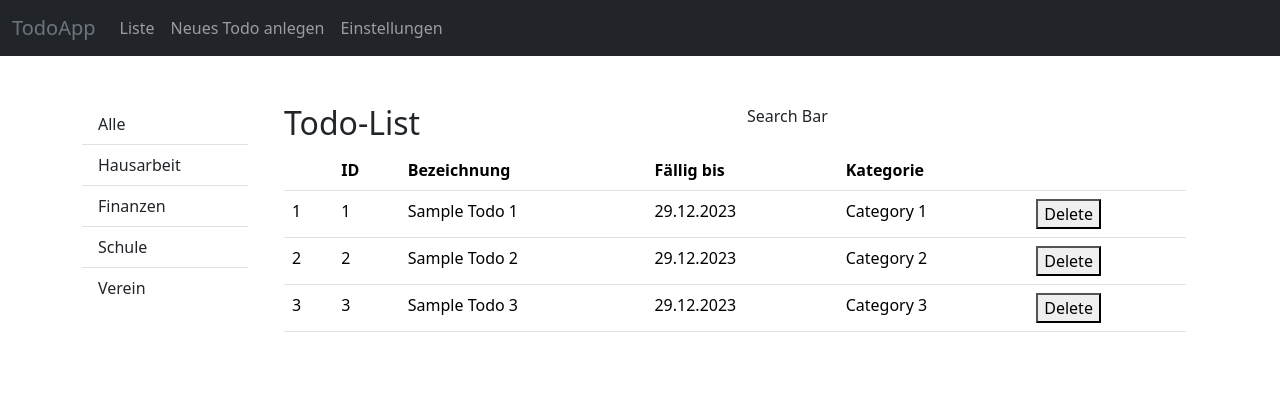
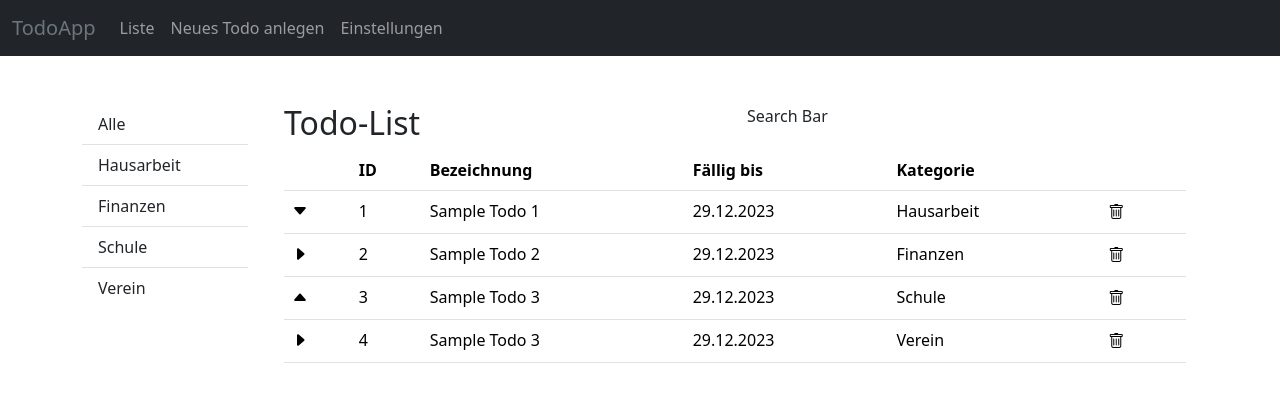
Before and after one commit to JannikKastens/schule-todo, an Angular app: page / in a window 1280 px wide. Shown: the top 402 px of the page. Built offline with nearby package versions, Linux system fonts and the light colour scheme.

Commit message:
Update form component and list entry component

```diff
--- a/src/app/form/form.component.ts
+++ b/src/app/form/form.component.ts
@@ -18,8 +18,7 @@ export class FormComponent {
     priority: new FormControl(''),
     category: new FormControl(''),
     description: new FormControl(''),
-    dueDate: new FormControl(''),
-    done: new FormControl('')
+    dueDate: new FormControl('')
   });
 
   constructor(private todoService: TodoService) { }
@@ -32,7 +31,8 @@ export class FormComponent {
       formValue.description ?? '',
       dueDate,
       formValue.category ?? '',
-      parseInt(formValue.priority ?? '0')
+      parseInt(formValue.priority ?? '0'),
+      false
     );
     this.todoService.addTodo(newTodo);
     this.todoForm.reset();
--- a/src/app/list-entry/list-entry.component.css
+++ b/src/app/list-entry/list-entry.component.css
@@ -0,0 +1,5 @@
+button {
+    border: none;
+    background: none;
+    cursor: pointer;
+}
--- a/src/app/list-entry/list-entry.component.html
+++ b/src/app/list-entry/list-entry.component.html
@@ -1,8 +1,8 @@
-<td>{{todo?.priority}}</td>
+<td><app-priority [priority]="todo?.priority"></app-priority></td>
 <td>{{todo?.id}}</td>
 <td>{{todo?.description}}</td>
 <td>{{todo?.dueDate | date:'dd.MM.yyyy':'UTC'}}</td>
 <td>{{todo?.category}}</td>
 <td>
-  <button (click)="deleteTodo()">Delete</button>
+  <button (click)="deleteTodo()"><i class="bi bi-trash"></i></button>
 </td>
--- a/src/app/list-entry/list-entry.component.ts
+++ b/src/app/list-entry/list-entry.component.ts
@@ -2,12 +2,14 @@ import { Component, Input, ChangeDetectorRef } from '@angular/core';
 import { Todo } from "../models/Todo";
 import { TodoService } from "../todo.service";
 import { CommonModule } from '@angular/common';
+import { PriorityComponent } from '../priority/priority.component';
 
 @Component({
   selector: '[app-list-entry]',
   standalone: true,
   imports: [
-    CommonModule
+    CommonModule,
+    PriorityComponent
   ],
   templateUrl: './list-entry.component.html',
   styleUrl: './list-entry.component.css'
--- a/src/app/models/Todo.ts
+++ b/src/app/models/Todo.ts
@@ -4,6 +4,7 @@ export class Todo {
     public description: string,
     public dueDate: Date,
     public category: string,
-    public priority: number
+    public priority: number,
+    public completed: boolean
   ) { }
 }
--- a/src/app/priority/priority.component.html
+++ b/src/app/priority/priority.component.html
@@ -1 +1 @@
-<p>priority works!</p>
+<i class="bi" [ngClass]="getIconClass()"></i>
--- a/src/app/priority/priority.component.ts
+++ b/src/app/priority/priority.component.ts
@@ -1,12 +1,29 @@
-import { Component } from '@angular/core';
+import { Component, Input } from '@angular/core';
+import { Todo } from '../models/Todo';
+import { CommonModule } from '@angular/common';
 
 @Component({
   selector: 'app-priority',
   standalone: true,
-  imports: [],
+  imports: [
+    CommonModule
+  ],
   templateUrl: './priority.component.html',
   styleUrl: './priority.component.css'
 })
 export class PriorityComponent {
+  @Input() priority?: number;
 
+  getIconClass() {
+    switch (this.priority) {
+      case 3:
+        return 'bi-caret-up-fill';
+      case 2:
+        return 'bi-caret-right-fill';
+      case 1:
+        return 'bi-caret-down-fill';
+      default:
+        return '';
+    }
+  }
 }
--- a/src/app/todo.service.ts
+++ b/src/app/todo.service.ts
@@ -20,9 +20,10 @@ export class TodoService {
 
   private initializeTodos() {
     const initialTodos = [
-      new Todo(1, 'Sample Todo 1', new Date(), 'Category 1', 1),
-      new Todo(2, 'Sample Todo 2', new Date(), 'Category 2', 2),
-      new Todo(3, 'Sample Todo 3', new Date(), 'Category 3', 3)
+      new Todo(1, 'Sample Todo 1', new Date(), 'Hausarbeit', 1, false),
+      new Todo(2, 'Sample Todo 2', new Date(), 'Finanzen', 2, false),
+      new Todo(3, 'Sample Todo 3', new Date(), 'Schule', 3, false),
+      new Todo(4, 'Sample Todo 3', new Date(), 'Verein', 2, false)
     ];
     this._todos.next(initialTodos);
     this.saveTodos();
--- a/src/index.html
+++ b/src/index.html
@@ -7,6 +7,7 @@
   <meta name="viewport" content="width=device-width, initial-scale=1">
   <link rel="icon" type="image/x-icon" href="favicon.ico">
   <link href="https://cdn.jsdelivr.net/npm/bootstrap@5.3.2/dist/css/bootstrap.min.css" rel="stylesheet" integrity="sha384-T3c6CoIi6uLrA9TneNEoa7RxnatzjcDSCmG1MXxSR1GAsXEV/Dwwykc2MPK8M2HN" crossorigin="anonymous">
+  <link rel="stylesheet" href="https://cdn.jsdelivr.net/npm/bootstrap-icons@1.11.2/font/bootstrap-icons.min.css">
 </head>
 <body>
   <app-root></app-root>
```
